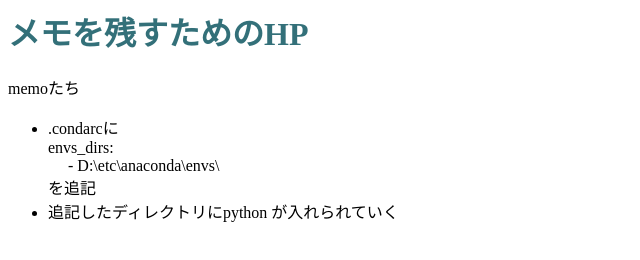
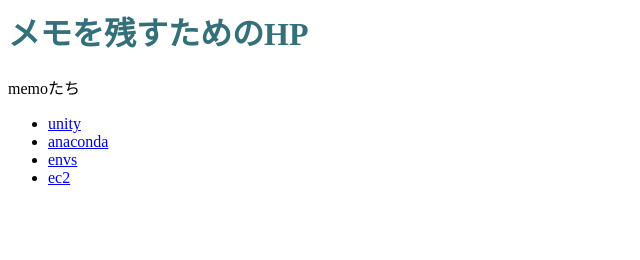
Before and after one commit to asahi4497/HP_memo, a plain HTML site: page index.html in a window 1280 px wide. Shown: the whole page, without its empty margins (0-640 px from the left). Drawn offline with Linux system fonts and the light colour scheme.

Commit message:
home と関連付けした

```diff
--- a/index.html
+++ b/index.html
@@ -8,11 +8,10 @@
 <h1>メモを残すためのHP</del></h1>
 <p>memoたち</del></p>
   <ul>
-		<li>.condarcに　</br>
-			envs_dirs:</br>
-		 &emsp; - D:\etc\anaconda\envs\</br>を追記</li>
-		<li>追記したディレクトリにpython が入れられていく</li>
-
+	<li><a href="./memo_unity/index.html">unity</a></li>
+	<li><a href="./memo_anaconda/index.html">anaconda</a></li>
+	<li><a href="./memo_envs/index.html">envs</a></li>
+	<li><a href="./memo_amazon_ec2/index.html">ec2</a></li>
 　</ul>
 </body>
 </html>
```
